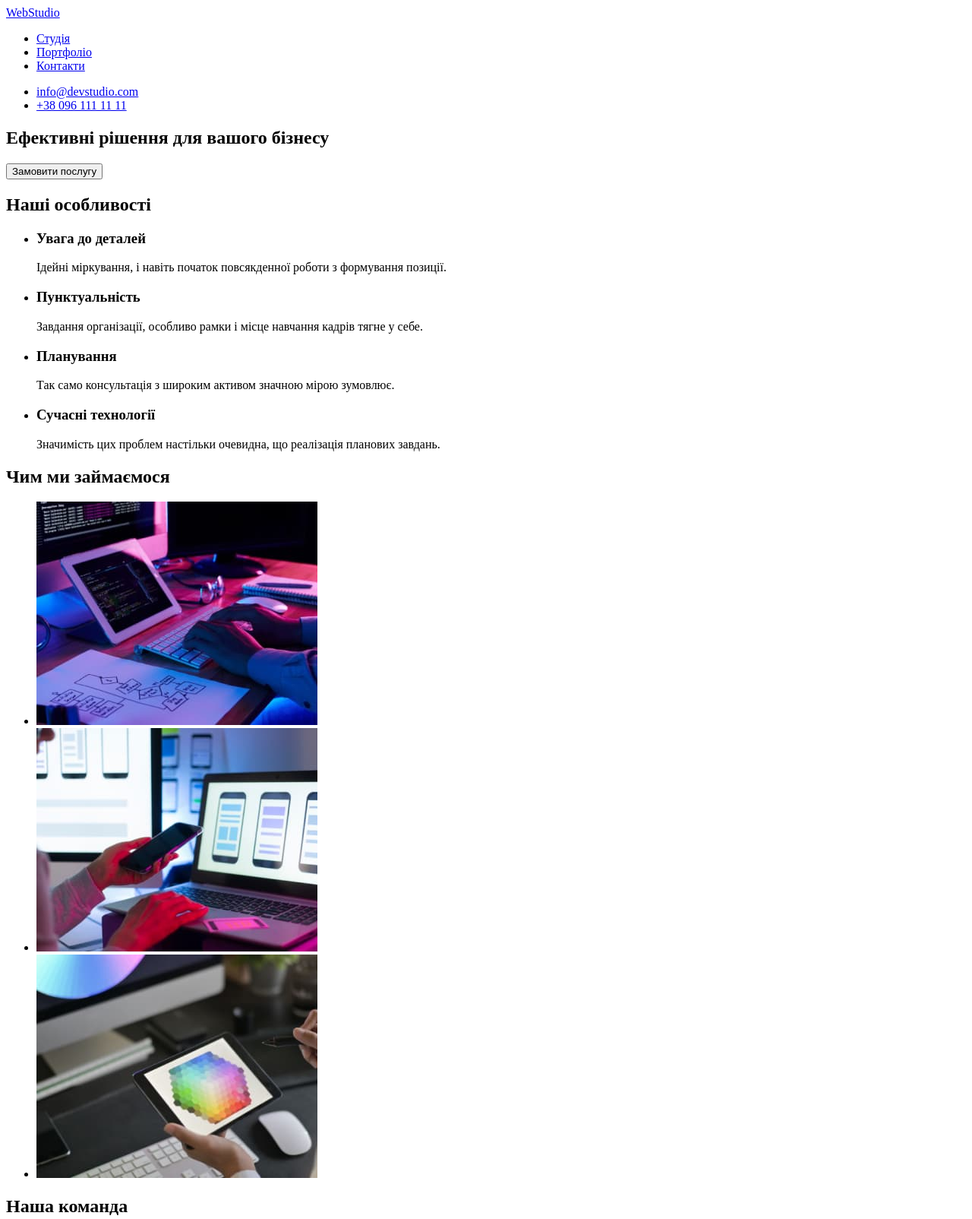
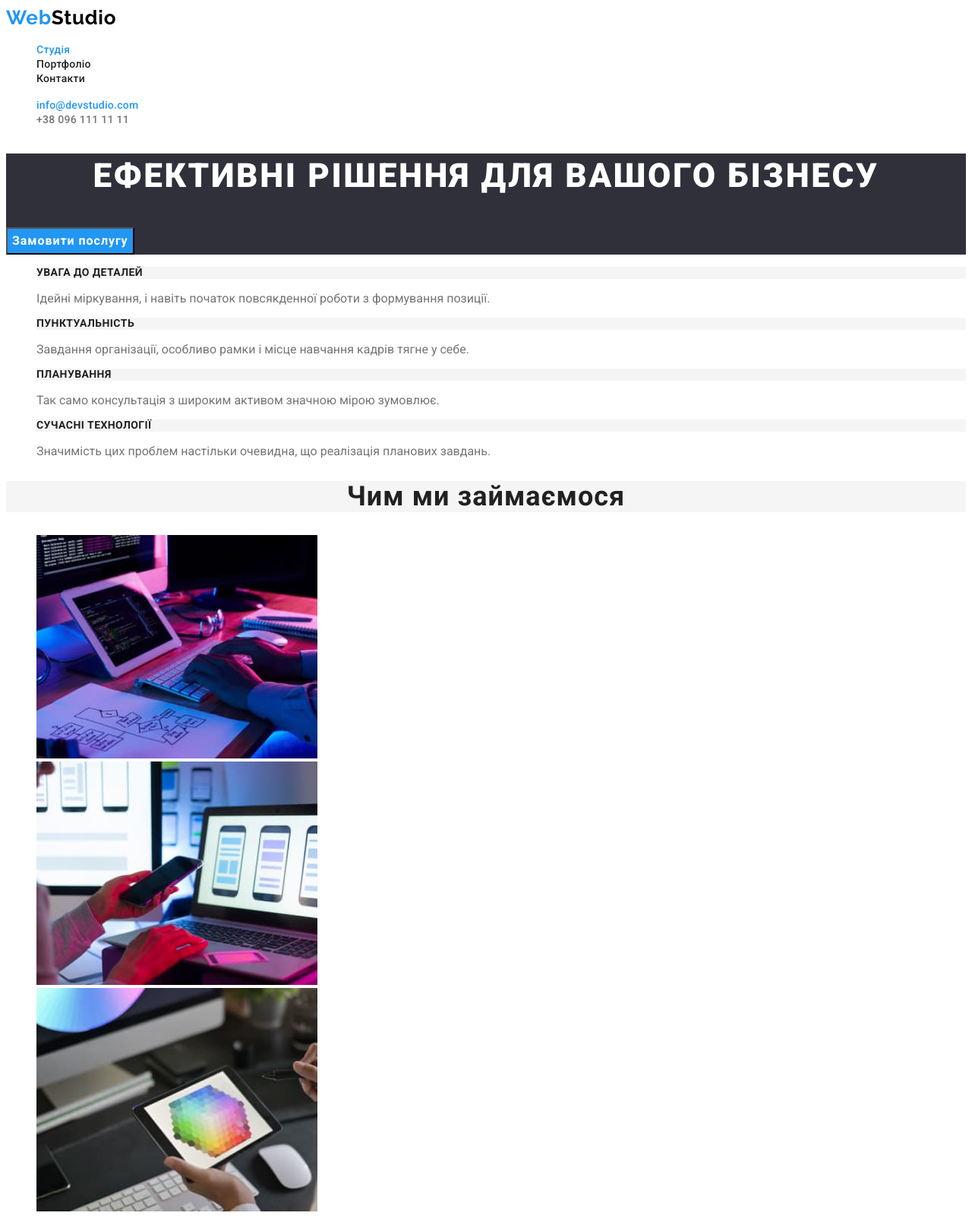
Before and after one commit to Yevhen-Zhyvenkov/goit-markup-hw-02, a plain HTML site: page index.html in a window 1280 px wide. Shown: the top 1604 px of the page at 76% size. Drawn offline with Linux system fonts and the light colour scheme.

Commit message:
Підключення стилів та стилізація

```diff
--- /dev/null
+++ b/css/styles.css
@@ -0,0 +1,217 @@
+:root{
+--logo-header-footer:#2196F3;
+--primary-text-color:#757575;
+--title-text-color:#212121;
+--background-color-white: #FFFFFF;
+--background-color:#2F303A;
+--color-hero:#ffffff;
+--background-color-section:#F5F5F5;
+--background-color-team:#F5F4FA;
+--background-color-footer:#2F303A;
+--hover-color:#2196F3;
+--accent-color:#000000;
+--accent-color-white:#FFFFFF;
+--color-link-footer:rgba(255, 255, 255, 0.6);
+--background-color-portfolio-hero:#F5F5F5 ;
+--link-current:#2196F3;
+--primary-color-button:#FFFFFF;
+--secondary-color-button: #212121;
+--background-color-button :#2196F3;
+--background-color-portfolio:#EEEEEE;
+}
+
+/* body */
+body {color: var(--primary-text-color);
+background-color: var(--background-color-white);
+font-family: "Roboto", sans-serif;
+}
+ul {list-style: none;}
+/* header */
+.logo {
+font-family: "Raleway", sans-serif;
+font-weight: 700;
+font-size: 26px;
+line-height: 1.19;
+letter-spacing: 0.03em;
+color: var(--logo-header-footer);
+text-decoration: none;}
+.accent {color: var(--accent-color);}
+/* site-nav */
+.site-nav .link {
+color: var(--title-text-color);
+font-weight: 500;
+font-size: 14px;
+line-height: 1.14;
+letter-spacing: 0.02em;
+text-decoration: none;}
+.site-nav .link:hover,
+.site-nav .link:focus {
+color: var(--hover-color);}
+/* акцент уваги */
+.site-nav .link.current {
+color: var(--link-current);}
+/* auth-nav */
+.auth-nav .link {
+color: var(--primary-text-color);
+font-weight: 500;
+font-size: 14px;
+line-height: 1.14;
+letter-spacing: 0.02em;
+text-decoration: none;}
+.auth-nav .link:hover,
+.auth-nav .link:focus {
+color: var(--hover-color);}
+/* акцент уваги */
+.auth-nav .link.current {color: var(--link-current);}
+/* hero-section */
+.hero-section{background-color:var(--background-color);}
+/* hero-title */
+.hero-title{
+color: var(--color-hero);
+font-weight: 900;
+font-size: 44px;
+line-height: 1.36;
+text-align: center;
+letter-spacing: 0.06em;
+text-transform: uppercase;}
+/* КНОПКА */
+.button{
+color: var(--primary-color-button);
+background-color: var(--background-color-button);
+font-weight: 700;
+font-size: 16px;
+line-height: 1.88;
+display: flex;
+align-items: center;
+text-align: center;
+letter-spacing: 0.06em;
+font-family: inherit;
+}
+/* visually-hidden приховати */
+.visually-hidden{
+position: absolute;
+white-space: nowrap;
+width: 1px;
+height: 1px;
+overflow: hidden;
+border: 0;
+padding: 0;
+clip: rect(0 0 0 0);
+clip-path: inset(50%);
+margin: -1px;}
+/* feature-list */
+.feature-list .title{
+background-color:var(--background-color-section);
+color: var(--title-text-color);
+font-weight: 700;
+font-size: 14px;
+line-height: 1.14;
+letter-spacing: 0.03em;
+text-transform: uppercase;}
+/* description */
+.description{
+color: var(--title-text-color);
+background-color: var(--background-color-section);
+font-weight: 700;
+font-size: 36px;
+line-height: 1.16;
+text-align: center;
+letter-spacing: 0.03em;
+}
+/* team */
+.team {background-color: var(--background-color-team);}
+.title-list{ background-color: var(--background-color-white);
+box-shadow: 0px 1px 3px rgba(0, 0, 0, 0.12), 0px 1px 1px rgba(0, 0, 0, 0.14), 0px 2px 1px rgba(0, 0, 0, 0.2);
+border-radius: 0px 0px 4px 4px;
+}
+.team-title{
+color: var(--title-text-color);
+font-weight: 700;
+font-size: 36px;
+line-height: 1.16;
+text-align: center;
+letter-spacing: 0.03em;}
+.title-item{
+color: var(--title-text-color);
+font-weight: 500;
+font-size: 16px;
+line-height: 1.19;
+text-align: center;
+letter-spacing: 0.03em;
+}
+.list {
+color: var(--primary-text-color);
+font-weight: 400;
+font-size: 16px;
+line-height: 1.19;
+text-align: center;
+letter-spacing: 0.03em;
+}
+/* footer */
+.down {background-color: var(--background-color-footer);}
+.logo-footer {
+color: var(--logo-header-footer);
+font-family: "Raleway", sans-serif;
+font-weight: 700;
+font-size: 26px;
+line-height: 1.19;
+letter-spacing: 0.03em;
+text-decoration: none;
+}
+/* hover footer */
+.link:hover,
+.link:focus {
+color: var(--hover-color);
+}
+.link.current{color: var(--accent-color-white);}
+.accent-footer{
+ color: var(--accent-color-white);
+}
+.link{
+color: var(--color-link-footer);
+font-family: 'Roboto';
+font-weight: 400;
+font-size: 14px;
+line-height: 1.71;
+letter-spacing: 0.03em;
+text-decoration: none;
+font-style: normal;
+}
+/* portfolio */
+/* portfolio-hero */
+.portfolio-hero{background-color: var(--background-color-portfolio-hero);}
+/* Кнопка */
+.button-item{
+font-family: inherit;
+font-weight: 500;
+font-size: 16px;
+line-height: 1.62;
+text-align: center;
+display: flex;
+letter-spacing: 0.03em;
+color: var(--secondary-color-button);
+border: none;}
+.button-item:hover,
+.button-item:focus {
+color: var(--primary-color-button);
+background-color: var(--background-color-button);
+font-family: inherit
+}
+.title{
+font-weight: 700;
+font-size: 18px;
+line-height: 2;
+letter-spacing: 0.06em;
+color:var(--title-text-color);
+text-transform: capitalize;
+text-align: unset;
+}
+.hero-item{
+font-weight: 400;
+font-size: 16px;
+line-height: 1.88;
+letter-spacing: 0.03em;
+color: var(--primary-text-color);
+}
+/* Наші роботи */
+.hero-list{border: 1px solid var(--background-color-portfolio);}
--- a/index.html
+++ b/index.html
@@ -5,54 +5,65 @@
     <meta http-equiv="X-UA-Compatible" content="IE=edge" />
     <meta name="viewport" content="width=device-width, initial-scale=1.0" />
     <title>Студія</title>
+    <link
+      href="https://fonts.googleapis.com/css2?family=Raleway:wght@700&family=Roboto:wght@400;500;700;900&display=swap"
+      rel="stylesheet"
+    />
+    <link rel="stylesheet" href="./css/styles.css" />
   </head>
   <body>
     <!--верхня навігаційна частина-->
     <header>
       <nav>
-        <a href="./index.html">WebStudio</a>
-        <ul>
-          <li><a href="./index.html">Студія</a></li>
-          <li><a href="#">Портфоліо</a></li>
-          <li><a href="#">Контакти</a></li>
+        <a href="./index.html" lang="en" class="logo"
+          >Web<span class="accent">Studio</span></a
+        >
+        <ul class="site-nav">
+          <li><a href="./index.html" class="link current">Студія</a></li>
+          <li><a href="./portfolio.html" class="link">Портфоліо</a></li>
+          <li><a href="#" class="link">Контакти</a></li>
         </ul>
       </nav>
-      <ul>
-        <li><a href="mailto:info@devstudio.com">info@devstudio.com</a></li>
-        <li><a href="tel:+380961111111">+38 096 111 11 11</a></li>
+      <ul class="auth-nav">
+        <li>
+          <a lang="en" href="mailto:info@devstudio.com" class="link current"
+            >info@devstudio.com</a
+          >
+        </li>
+        <li><a href="tel:+380961111111" class="link">+38 096 111 11 11</a></li>
       </ul>
     </header>
     <!--тіло сторінки-->
     <main>
-      <section>
-        <h1>Ефективні рішення для вашого бізнесу</h1>
-        <button type="button">Замовити послугу</button>
+      <section class="hero-section">
+        <h1 class="hero-title">Ефективні рішення для вашого бізнесу</h1>
+        <button type="button" class="button">Замовити послугу</button>
       </section>
-      <section>
-        <h2>Наші особливості</h2>
+      <section class="feature-list">
+        <h2 class="visually-hidden">Наші особливості</h2>
         <ul>
           <li>
-            <h3>Увага до деталей</h3>
+            <h3 class="title">Увага до деталей</h3>
             <p>
               Ідейні міркування, і навіть початок повсякденної роботи з
               формування позиції.
             </p>
           </li>
           <li>
-            <h3>Пунктуальність</h3>
+            <h3 class="title">Пунктуальність</h3>
             <p>
               Завдання організації, особливо рамки і місце навчання кадрів тягне
               у себе.
             </p>
           </li>
           <li>
-            <h3>Планування</h3>
+            <h3 class="title">Планування</h3>
             <p>
               Так само консультація з широким активом значною мірою зумовлює.
             </p>
           </li>
           <li>
-            <h3>Сучасні технології</h3>
+            <h3 class="title">Сучасні технології</h3>
             <p>
               Значимість цих проблем настільки очевидна, що реалізація планових
               завдань.
@@ -61,7 +72,7 @@
         </ul>
       </section>
       <section>
-        <h2>Чим ми займаємося</h2>
+        <h2 class="description">Чим ми займаємося</h2>
         <ul>
           <li>
             <img
@@ -86,17 +97,17 @@
           </li>
         </ul>
       </section>
-      <section>
-        <h2>Наша команда</h2>
-        <ul>
+      <section class="team">
+        <h2 class="team-title">Наша команда</h2>
+        <ul class="title-list">
           <li>
             <img
               src="./images/img4.jpg"
               alt="усміхнений чоловік з бородою в бордовій сорочці"
               width="270"
             />
-            <h3>Ігор Дем'яненко</h3>
-            <p>Product Designer</p>
+            <h3 class="title-item">Ігор Дем'яненко</h3>
+            <p class="list" lang="en">Product Designer</p>
           </li>
           <li>
             <img
@@ -104,8 +115,8 @@
               alt="усміхена жінка блондинка в офіційному костюмі"
               width="270"
             />
-            <h3>Ольга Рєпіна</h3>
-            <p>Frontend Developer</p>
+            <h3 class="title-item">Ольга Рєпіна</h3>
+            <p class="list" lang="en">Frontend Developer</p>
           </li>
           <li>
             <img
@@ -113,8 +124,8 @@
               alt="щасливий чоловік у світлій сорочці"
               width="270"
             />
-            <h3>Микола Тарасов</h3>
-            <p>Marketing</p>
+            <h3 class="title-item">Микола Тарасов</h3>
+            <p class="list" lang="en">Marketing</p>
           </li>
           <li>
             <img
@@ -122,15 +133,17 @@
               alt="впевнений в собі чоловік в темній сорочці та окулярах"
               width="270"
             />
-            <h3>Михайло Єрмаков</h3>
-            <p>UI Designer</p>
+            <h3 class="title-item">Михайло Єрмаков</h3>
+            <p class="list" lang="en">UI Designer</p>
           </li>
         </ul>
       </section>
     </main>
     <!--нижня навігаційна частина-->
-    <footer>
-      <a href="./index.html">WebStudio</a>
+    <footer class="down">
+      <a href="./index.html" class="logo-footer"
+        >Web<span class="accent-footer">Studio</span></a
+      >
       <address>
         <ul>
           <li>
@@ -138,11 +151,18 @@
               href="https://goo.gl/maps/CPtrU1FHBa2aNyZL9"
               target="_blank"
               rel="noopener noreferrer nofollow"
+              class="link current"
               >м. Київ, пр-т Лесі Українки, 26</a
             >
           </li>
-          <li><a href="mailto:info@devstudio.com">info@devstudio.com</a></li>
-          <li><a href="tel:+380961111111">+38 096 111 11 11</a></li>
+          <li>
+            <a class="link" lang="en" href="mailto:info@devstudio.com"
+              >info@devstudio.com</a
+            >
+          </li>
+          <li>
+            <a class="link" href="tel:+380961111111">+38 096 111 11 11</a>
+          </li>
         </ul>
       </address>
     </footer>
```
Also changed, not shown: portfolio.html (added, +142 -0 lines), images/img10.jpg (added), images/img11.jpg (added), images/img12.jpg (added), images/img13.jpg (added), images/img14.jpg (added), images/img15.jpg (added), images/img16.jpg (added), images/img8.jpg (added), images/img9.jpg (added).
